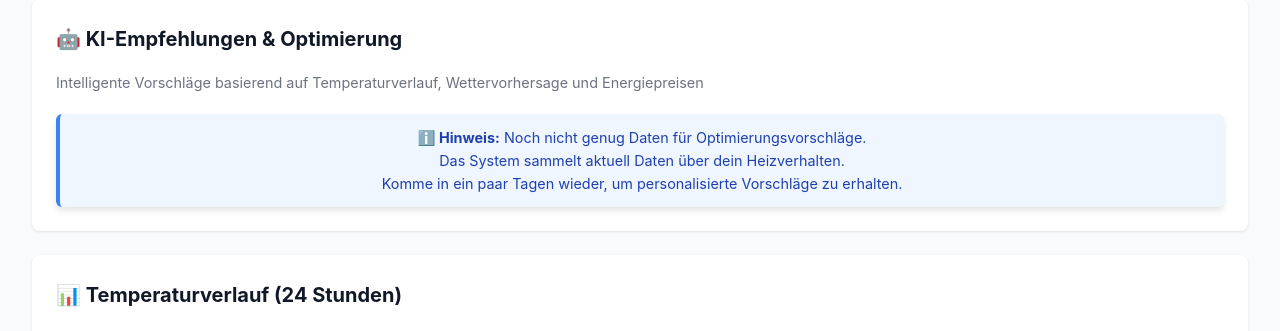
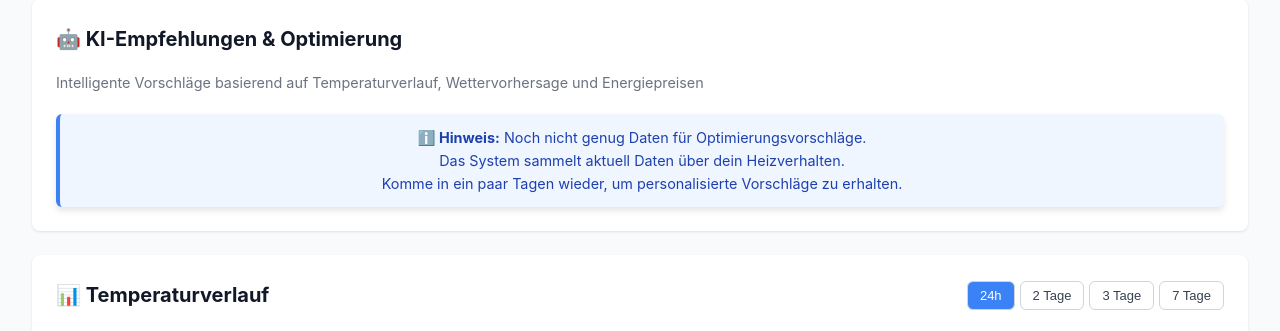
Before and after one commit to SHP-ART/KI-SYSTEM, a Flask app: page /heizung in a window 1280 px wide. Shown: the part 2384-2715 px from the top of the page. Run offline with Flask 3, Linux system fonts and the light colour scheme; data comes from the database, SQL or seed files in the repository; data that the repository does not hold is empty.

Commit message:
feat: Add timeframe selector for temperature history chart
- Add 24h, 2 days, 3 days, and 7 days buttons for temperature chart
- Dynamic chart reload when timeframe changes
- Improved UX with active state highlighting and hover effects
- Current timeframe stored in JavaScript variable

🤖 Generated with [Claude Code](https://claude.com/claude-code)

Co-Authored-By: Claude <noreply@anthropic.com>

```diff
--- a/src/web/static/js/heating.js
+++ b/src/web/static/js/heating.js
@@ -8,6 +8,7 @@ let currentFilter = 'all';
 let currentRoomFilter = 'all';
 let currentMode = 'control'; // control oder optimization
 let temperatureChart = null; // Chart.js Instanz für Temperaturverlauf
+let currentTempTimeframe = 24; // Aktueller Zeitraum für Temperaturverlauf in Stunden
 
 // Fenster-Statistik Charts
 let windowDurationChart = null;
@@ -73,6 +74,27 @@ function setupEventListeners() {
     // Fenster-Statistik Zeitraum Selector
     document.getElementById('window-stats-timeframe')?.addEventListener('change', () => {
         loadWindowStatistics();
+    });
+
+    // Temperaturverlauf Zeitraum Selector
+    document.querySelectorAll('.temp-timeframe-btn').forEach(btn => {
+        btn.addEventListener('click', () => {
+            // Entferne active class von allen Buttons
+            document.querySelectorAll('.temp-timeframe-btn').forEach(b => {
+                b.classList.remove('active');
+                b.style.background = 'white';
+                b.style.color = '#374151';
+            });
+
+            // Setze active class für aktuellen Button
+            btn.classList.add('active');
+            btn.style.background = '#3b82f6';
+            btn.style.color = 'white';
+
+            // Aktualisiere Zeitraum und lade Daten neu
+            currentTempTimeframe = parseInt(btn.dataset.hours);
+            loadTemperatureHistory();
+        });
     });
 
     // Speichern
@@ -210,10 +232,12 @@ async function loadOutdoorTemp() {
     }
 }
 
-// Lade Temperaturverlauf für Chart (24 Stunden)
-async function loadTemperatureHistory() {
+// Lade Temperaturverlauf für Chart
+async function loadTemperatureHistory(hours = null) {
     try {
-        const response = await fetchJSON('/api/heating/temperature-history?hours=24');
+        // Verwende übergebenen Wert oder aktuellen Zeitraum
+        const timeframe = hours || currentTempTimeframe;
+        const response = await fetchJSON(`/api/heating/temperature-history?hours=${timeframe}`);
 
         if (!response.success) {
             console.error('Error loading temperature history:', response.error);
--- a/src/web/templates/heating.html
+++ b/src/web/templates/heating.html
@@ -254,7 +254,23 @@
 
     <!-- Temperaturverlauf -->
     <div class="card">
-        <h3>📊 Temperaturverlauf (24 Stunden)</h3>
+        <div style="display: flex; justify-content: space-between; align-items: center; margin-bottom: 15px;">
+            <h3 style="margin: 0;">📊 Temperaturverlauf</h3>
+            <div class="temp-timeframe-selector" style="display: flex; gap: 5px;">
+                <button class="temp-timeframe-btn active" data-hours="24" style="padding: 6px 12px; border: 1px solid #d1d5db; background: #3b82f6; color: white; border-radius: 6px; cursor: pointer; font-size: 13px; font-weight: 500; transition: all 0.2s;">
+                    24h
+                </button>
+                <button class="temp-timeframe-btn" data-hours="48" style="padding: 6px 12px; border: 1px solid #d1d5db; background: white; color: #374151; border-radius: 6px; cursor: pointer; font-size: 13px; font-weight: 500; transition: all 0.2s;">
+                    2 Tage
+                </button>
+                <button class="temp-timeframe-btn" data-hours="72" style="padding: 6px 12px; border: 1px solid #d1d5db; background: white; color: #374151; border-radius: 6px; cursor: pointer; font-size: 13px; font-weight: 500; transition: all 0.2s;">
+                    3 Tage
+                </button>
+                <button class="temp-timeframe-btn" data-hours="168" style="padding: 6px 12px; border: 1px solid #d1d5db; background: white; color: #374151; border-radius: 6px; cursor: pointer; font-size: 13px; font-weight: 500; transition: all 0.2s;">
+                    7 Tage
+                </button>
+            </div>
+        </div>
         <div class="chart-container">
             <canvas id="temperature-chart"></canvas>
         </div>
@@ -1212,6 +1228,16 @@
     color: #9ca3af;
     margin-top: 10px;
 }
+
+/* Temperaturverlauf Zeitraum Buttons */
+.temp-timeframe-btn:hover {
+    background: #e5e7eb !important;
+    border-color: #9ca3af !important;
+}
+
+.temp-timeframe-btn.active:hover {
+    background: #2563eb !important;
+}
 </style>
 
 <!-- Chart.js für Diagramme -->
```
